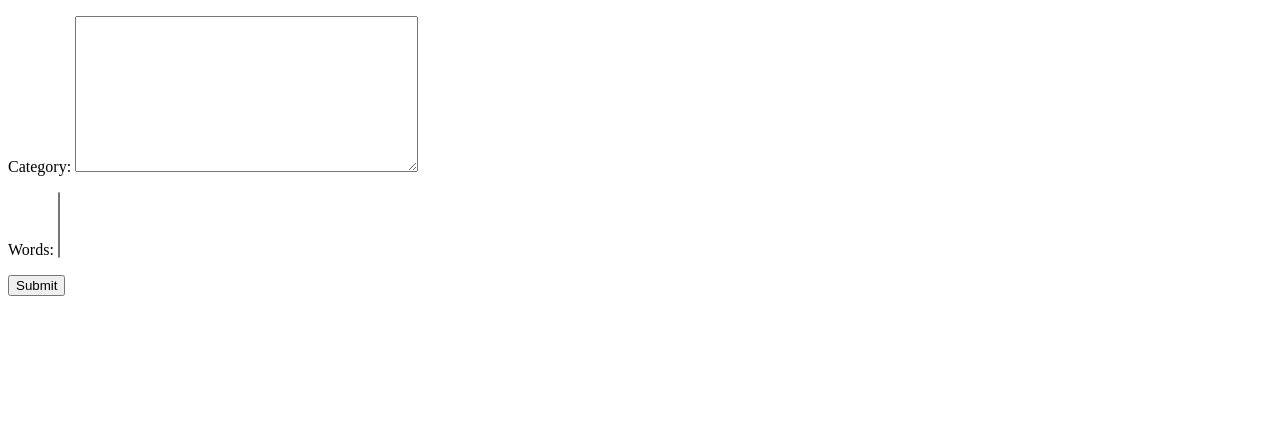
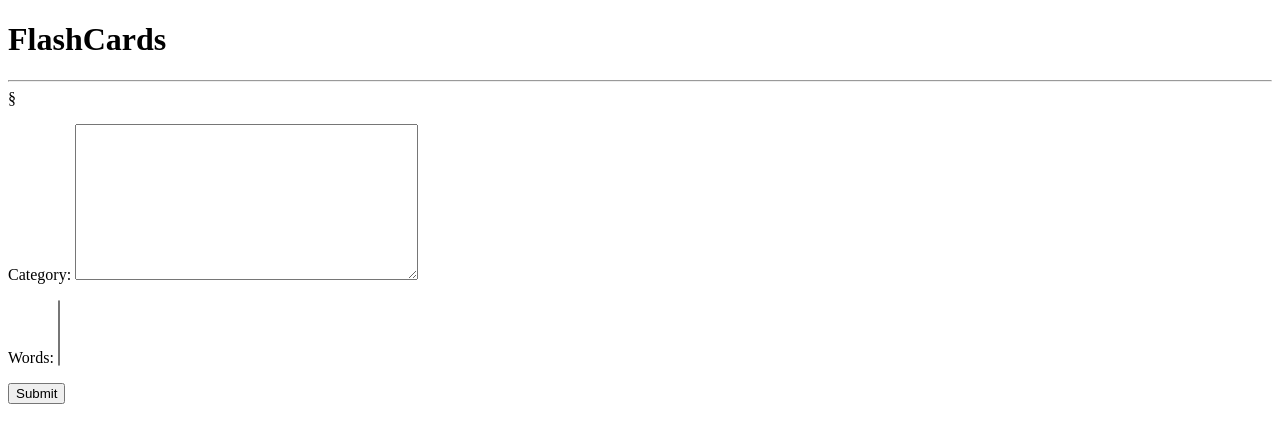
Before and after one commit to kwiats/flashcards-app, a Django app: page /add_category/ in a window 1280 px wide. Shown: the top 443 px of the page. Run offline with Django 4.2, Linux system fonts and the light colour scheme; data that the repository does not hold is empty.

Commit message:
Change homepage

```diff
--- a/cards/urls.py
+++ b/cards/urls.py
@@ -2,8 +2,8 @@ from django.urls import path
 from . import views
 
 urlpatterns = [
-    path("", views.home, name="home"),
+    path("home/", views.home, name="home"),
     path("add_word/", views.add_word, name="add_word"),
     path("add_category/", views.add_category, name="add_category"),
-    path("test/", views.flashcards, name="flashcards"),
+    path("", views.flashcards, name="flashcards"),
 ]
--- a/templates/navbar.html
+++ b/templates/navbar.html
@@ -1 +1,2 @@
-<div>
+<h1>FlashCards</h1>
+<hr>§
```
Also changed, not shown: cards/templates/cards/home.html (line endings or trailing spaces).
